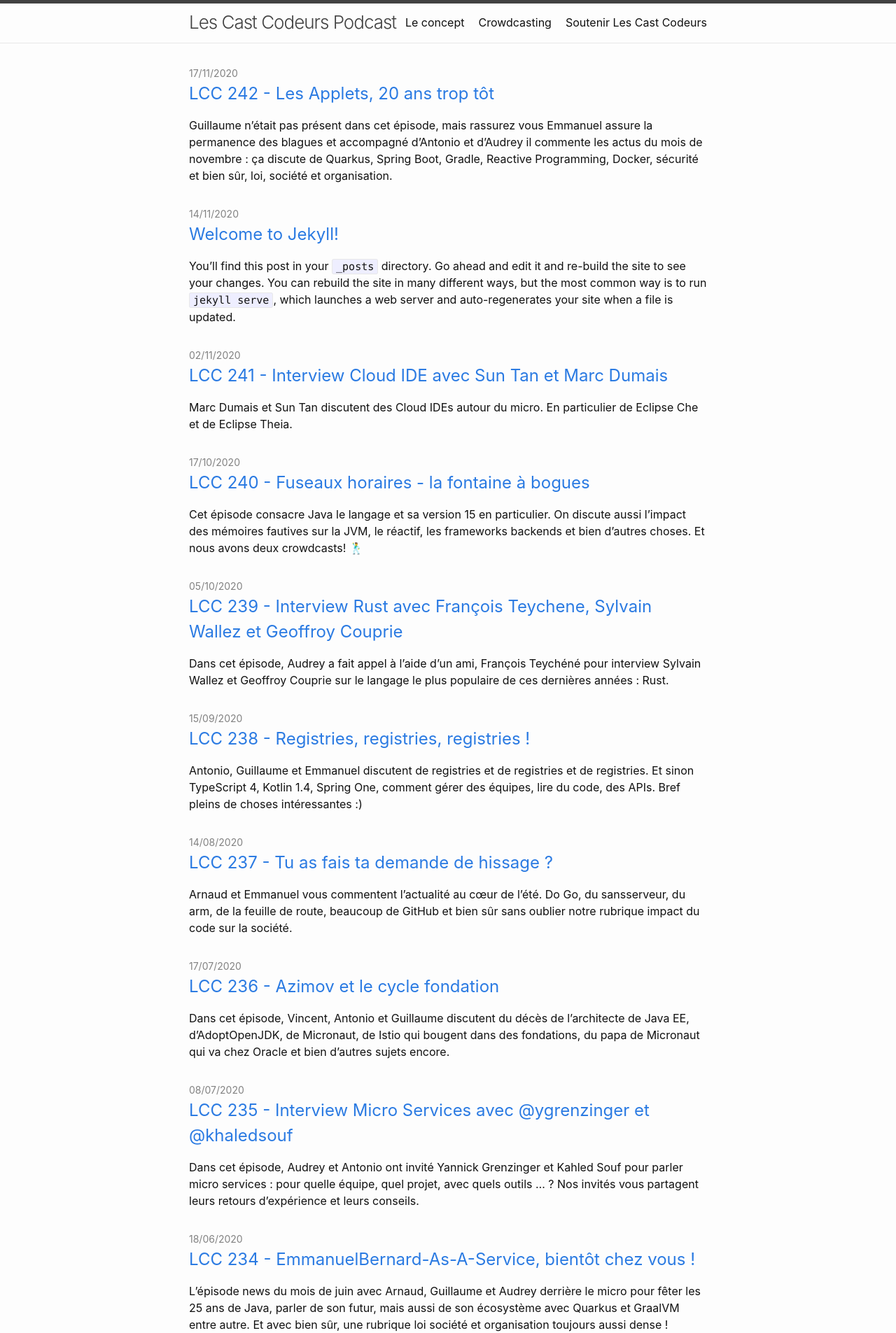
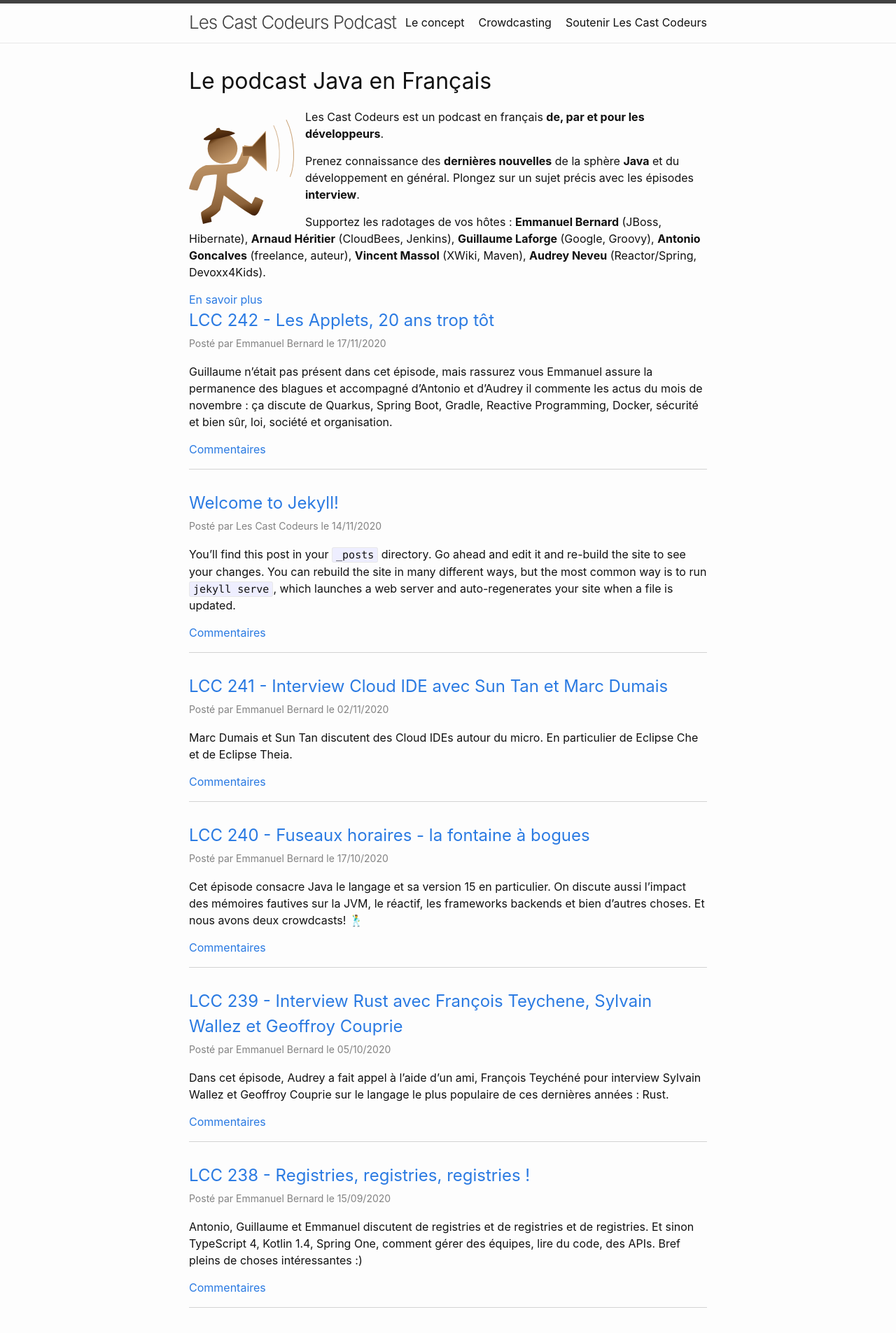
Before and after one commit to lescastcodeurs/lescastcodeurs.com, a Jekyll site: the page built from index.html, in a window 1280 px wide. Shown: the top 1905 px of the page at 70% size. Built offline with Jekyll 4.4.1, drawn with Linux system fonts in a browser that asks for light colours; the list of posts is cut into pages by our own code; comment, search, counter and statistics services are not loaded; some of the changed text lies outside the part shown.

Commit message:
Migration de la page d'accueil
- Modification du layout home pour se rapprocher du style de la page d'accueil du site actuel.
- Modification du titre des articles en page d'accueil pour se rapprocher du format utilisé sur la page d'accueil du site actuel.
- Affichage du nombre de commentaires Disqus sur chaque article en page d'accueil. Le nombre de commentaire est affiché même en environnement 'development' car on se sert des URLs de production pour les afficher. Il n'a pas été possible de conserver le 'disqus-identifier' car le calcul de l'identifiant nécessite de pouvoir faire avec Jekyll quelque chose d'équivalent à Digest::SHA1.hexdigest, ce qui ne semble pas possible. On s'est donc basé directement sur l'URL absolue des articles. Ça ne semble pas poser de problème dans la mesure où le site actuel semble aussi n'utiliser que l'URL et pas cette fonctionnalité.

```diff
--- /dev/null
+++ b/_includes/disqus_comments_count_script.html
@@ -0,0 +1,3 @@
+{%- if page.comments != false and jekyll.environment == "production" -%}
+  <script id="dsq-count-scr" src="https://{{ site.disqus.shortname }}.disqus.com/count.js" async></script>
+{%- endif -%}
--- a/_layouts/home.html
+++ b/_layouts/home.html
@@ -9,53 +9,53 @@ layout: default
 
   {{ content }}
 
-
-  {% if site.paginate %}
-    {% assign posts = paginator.posts %}
-  {% else %}
-    {% assign posts = site.posts %}
-  {% endif %}
-
-
-  {%- if posts.size > 0 -%}
   {%- if page.list_title -%}
   <h2 class="post-list-heading">{{ page.list_title }}</h2>
   {%- endif -%}
+
   <ul class="post-list">
     {%- assign date_format = site.minima.date_format | default: "%b %-d, %Y" -%}
-      {%- for post in posts -%}
-      <li>
-        <span class="post-meta">{{ post.date | date: date_format }}</span>
+    {%- for post in paginator.posts -%}
+    <li class="post">
       <h3>
         <a class="post-link" href="{{ post.url | relative_url }}">
           {{ post.title | escape }}
         </a>
+        <span class="post-meta">Posté par {{ post.author | default: site.author.name }} le {{ post.date | date: date_format }}</span>
       </h3>
+
       {%- if site.show_excerpts -%}
       {{ post.excerpt }}
       {%- endif -%}
+
+      <div class="disqus-short">
+        <a href="{{ post.url | absolute_url }}#disqus_thread">Commentaires</a>
+      </div>
     </li>
     {%- endfor -%}
   </ul>
 
-    {% if site.paginate %}
   <div class="pager">
     <ul class="pagination">
       {%- if paginator.previous_page %}
       <li><a href="{{ paginator.previous_page_path | relative_url }}" class="previous-page">{{ paginator.previous_page }}</a></li>
       {%- else %}
-          <li><div class="pager-edge">•</div></li>
+      <li>
+        <div class="pager-edge">•</div>
+      </li>
       {%- endif %}
-          <li><div class="current-page">{{ paginator.page }}</div></li>
+      <li>
+        <div class="current-page">{{ paginator.page }}</div>
+      </li>
       {%- if paginator.next_page %}
       <li><a href="{{ paginator.next_page_path | relative_url }}" class="next-page">{{ paginator.next_page }}</a></li>
       {%- else %}
-          <li><div class="pager-edge">•</div></li>
+      <li>
+        <div class="pager-edge">•</div>
+      </li>
       {%- endif %}
     </ul>
   </div>
-    {%- endif %}
+</div>
 
-  {%- endif -%}
-
-</div>
+{%- include disqus_comments_count_script.html -%}
--- a/assets/css/style.scss
+++ b/assets/css/style.scss
@@ -1,7 +1,19 @@
 ---
-# Only the main Sass file needs front matter (the dashes are enough)
 ---
 
-@import
-  "minima/skins/{{ site.minima.skin | default: 'classic' }}",
-  "minima/initialize";
+@import "minima/skins/{{ site.minima.skin | default: 'classic' }}",
+"minima/initialize";
+
+//
+// Custom style for homepage
+//
+
+.home .home-logo {
+  float: left;
+  margin: 1rem 1rem 0 0;
+}
+
+.home .post {
+  padding-bottom: 1rem;
+  border-bottom: 1px solid lightgray;
+}
--- a/index.html
+++ b/index.html
@@ -1,3 +1,34 @@
 ---
 layout: home
 ---
+
+<div class="jumbotron">
+  <div class="container">
+    <h1 class="page-heading">Le podcast Java en Français</h1>
+
+    <p>
+      <img class="img-responsive home-logo" src="{% link /images/logo_carre_transparent_150height.png %}" alt="logo">
+      Les Cast Codeurs est un podcast en français <strong>de, par et pour les développeurs</strong>.
+    </p>
+
+    <p>
+      Prenez connaissance des <strong>dernières nouvelles</strong> de la sphère <strong>Java</strong> et
+      du développement en général. Plongez sur un sujet précis avec les épisodes
+      <strong>interview</strong>.
+    </p>
+
+    <p>
+      Supportez les radotages de vos hôtes :
+      <strong>Emmanuel Bernard</strong> (JBoss, Hibernate),
+      <strong>Arnaud Héritier</strong> (CloudBees, Jenkins),
+      <strong>Guillaume Laforge</strong> (Google, Groovy),
+      <strong>Antonio Goncalves</strong> (freelance, auteur),
+      <strong>Vincent Massol</strong> (XWiki, Maven),
+      <strong>Audrey Neveu</strong> (Reactor/Spring, Devoxx4Kids).
+    </p>
+
+    <div class="pull-right">
+      <a class="btn btn-lg btn-primary" href="{% link concept.md %}" role="button">En savoir plus</a>
+    </div>
+  </div>
+</div>
--- a/stylesheets/styles.scss
+++ b/stylesheets/styles.scss
@@ -38,11 +38,6 @@ img {
   display: inline-block;
   max-width: 100%;
   height: auto;
-}
-
-.logo {
-  float: left;
-  margin: 10px 20px 0 0;
 }
 
 h1, .h1,
```
Also changed, not shown: 1 other file. Lines whose indentation alone changed are shown as unchanged.
